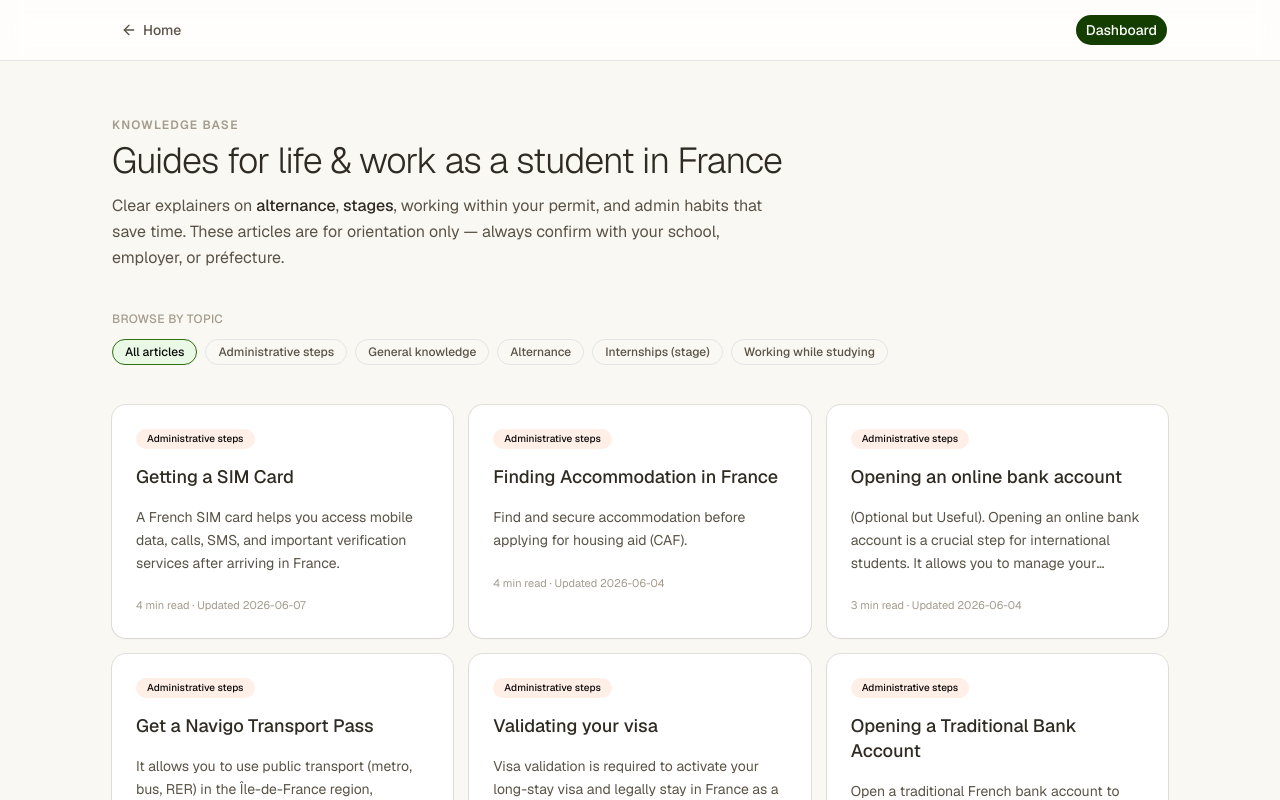
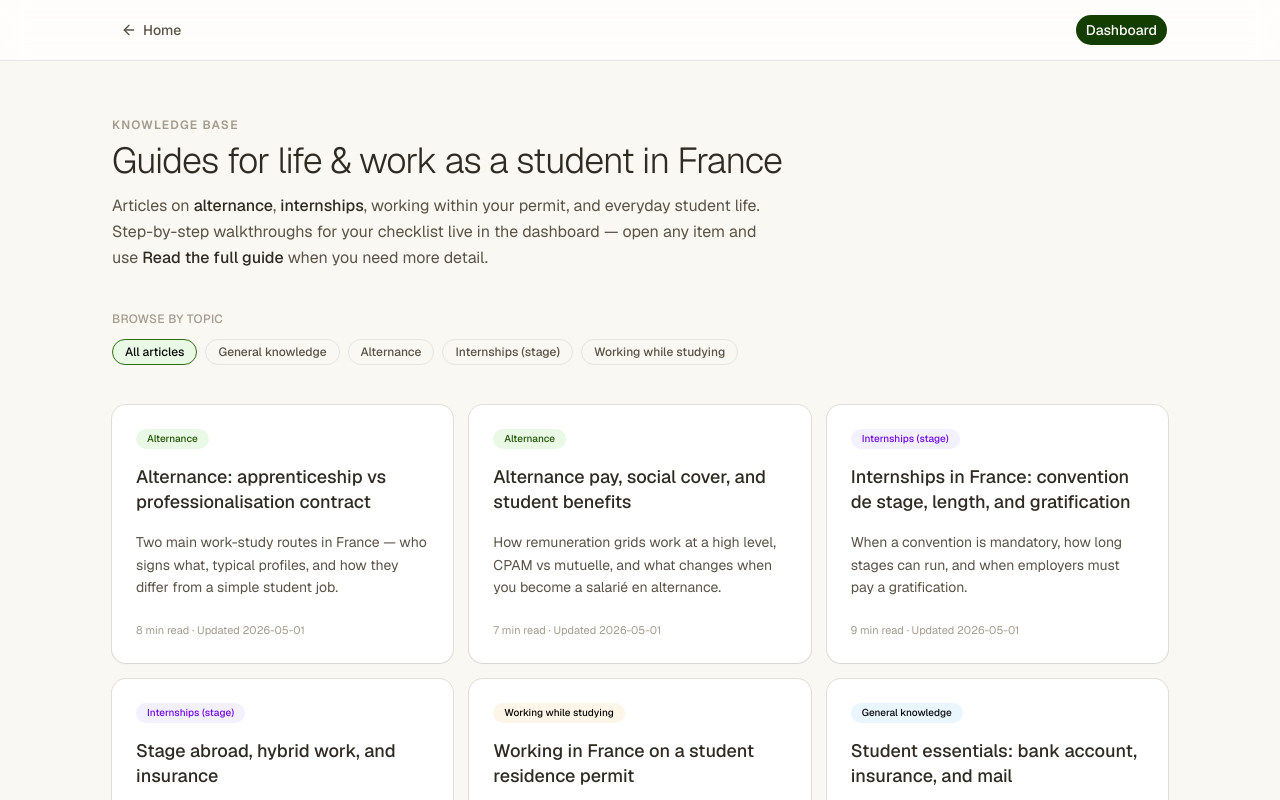
Before and after one commit to eakelvin/le-guide, a Next.js app: page /guides in a window 1280 px wide. Shown: the top 800 px of the page. Built offline with nearby package versions, Linux system fonts and the light colour scheme.

Commit message:
Refactor blog post retrieval methods to improve clarity and functionality; update metadata and descriptions for better user guidance in the Guides section. Enhance BlogArticlePage badge display logic for checklist guides.

```diff
--- a/app/guides/[slug]/page.tsx
+++ b/app/guides/[slug]/page.tsx
@@ -50,8 +50,14 @@ export default async function BlogArticlePage({ params }: { params: Promise<{ sl
       </nav>
 
       <header className="border-b border-sand-100 pb-8">
-        <Badge variant="outline" className={cn("mb-4 text-[10px] font-medium", CATEGORY_BADGE[post.category])}>
-          {cat?.label ?? post.category}
+        <Badge
+          variant="outline"
+          className={cn(
+            "mb-4 text-[10px] font-medium",
+            isChecklistGuide ? CATEGORY_BADGE.admin : CATEGORY_BADGE[post.category],
+          )}
+        >
+          {isChecklistGuide ? "Checklist guide" : (cat?.label ?? post.category)}
         </Badge>
 
         <h1 className="font-heading text-3xl font-light tracking-tight text-sand-800 md:text-[2.25rem] md:leading-tight">
--- a/app/guides/page.tsx
+++ b/app/guides/page.tsx
@@ -1,7 +1,7 @@
 import Link from "next/link";
 import { Badge } from "@/components/ui/badge";
 import { Card, CardContent, CardDescription, CardHeader, CardTitle } from "@/components/ui/card";
-import { BLOG_CATEGORIES, getPostsByCategory } from "@/lib/blog";
+import { BLOG_CATEGORIES, getPublicPostsByCategory } from "@/lib/blog";
 import { cn } from "@/lib/utils";
 import type { BlogCategoryId } from "@/types/blog";
 import type { Metadata } from "next";
@@ -9,7 +9,7 @@ import type { Metadata } from "next";
 export const metadata: Metadata = {
   title: "Guides for students in France | LeGuide",
   description:
-    "Practical articles on alternance, internships (stages), working on a student visa, and everyday admin in France — for international students.",
+    "Practical articles on alternance, internships (stages), working on a student visa, and student life in France — for international students.",
 };
 
 const CATEGORY_BADGE: Record<BlogCategoryId, string> = {
@@ -27,7 +27,7 @@ export default async function BlogPage({
 }) {
   const { category: raw } = await searchParams;
   const category = raw && BLOG_CATEGORIES.some((c) => c.id === raw) ? raw : "all";
-  const posts = getPostsByCategory(category);
+  const posts = getPublicPostsByCategory(category);
 
   return (
     <main className="mx-auto max-w-6xl px-6 pb-20 pt-10 md:px-12 md:pt-14">
@@ -37,10 +37,10 @@ export default async function BlogPage({
           Guides for life & work as a student in France
         </h1>
         <p className="mt-3 text-base leading-relaxed text-sand-600">
-          Clear explainers on <strong className="font-medium text-sand-800">alternance</strong>,{" "}
-          <strong className="font-medium text-sand-800">stages</strong>, working within your permit, and admin habits
-          that save time. These articles are for orientation only — always confirm with your school, employer, or
-          préfecture.
+          Articles on <strong className="font-medium text-sand-800">alternance</strong>,{" "}
+          <strong className="font-medium text-sand-800">internships</strong>, working within your permit, and everyday
+          student life. Step-by-step walkthroughs for your checklist live in the dashboard — open any item and use{" "}
+          <strong className="font-medium text-sand-800">Read the full guide</strong> when you need more detail.
         </p>
       </div>
 
--- a/lib/blog.ts
+++ b/lib/blog.ts
@@ -1,11 +1,6 @@
 import type { BlogCategory, BlogPost } from "@/types/blog";
 
 export const BLOG_CATEGORIES: BlogCategory[] = [
-  {
-    id: "admin",
-    label: "Administrative steps",
-    description: "Walkthroughs for the checklist items: visa, CAF, housing, banking, and more.",
-  },
   {
     id: "general",
     label: "General knowledge",
@@ -603,6 +598,16 @@ export const CHECKLIST_GUIDE_POSTS: BlogPost[] = [
   },
 ];
 
+/** Editorial articles shown on the public `/guides` index (excludes checklist walkthroughs). */
+export function getPublicGuidePosts(): BlogPost[] {
+  return EDITORIAL_POSTS;
+}
+
+export function getPublicPostsByCategory(category: string | null): BlogPost[] {
+  if (!category || category === "all") return EDITORIAL_POSTS;
+  return EDITORIAL_POSTS.filter((p) => p.category === category);
+}
+
 /** All posts (editorial + checklist-item walkthroughs) reachable at `/guides/[slug]`. */
 export const BLOG_POSTS: BlogPost[] = [...CHECKLIST_GUIDE_POSTS, ...EDITORIAL_POSTS];
 
@@ -610,9 +615,9 @@ export function getPostBySlug(slug: string): BlogPost | undefined {
   return BLOG_POSTS.find((p) => p.slug === slug);
 }
 
-/** Cheap existence check for the "Read full guide" link in the checklist view. */
+/** True when a checklist item has a deep-linked walkthrough at `/guides/[slug]`. */
 export function hasGuideForSlug(slug: string): boolean {
-  return BLOG_POSTS.some((p) => p.slug === slug);
+  return isChecklistGuideSlug(slug);
 }
 
 /**
@@ -624,11 +629,6 @@ export function isChecklistGuideSlug(slug: string): boolean {
   return CHECKLIST_GUIDE_POSTS.some((p) => p.slug === slug);
 }
 
-export function getPostsByCategory(category: string | null): BlogPost[] {
-  if (!category || category === "all") return BLOG_POSTS;
-  return BLOG_POSTS.filter((p) => p.category === category);
-}
-
 export function categoryMeta(id: string) {
   return BLOG_CATEGORIES.find((c) => c.id === id);
 }
```
